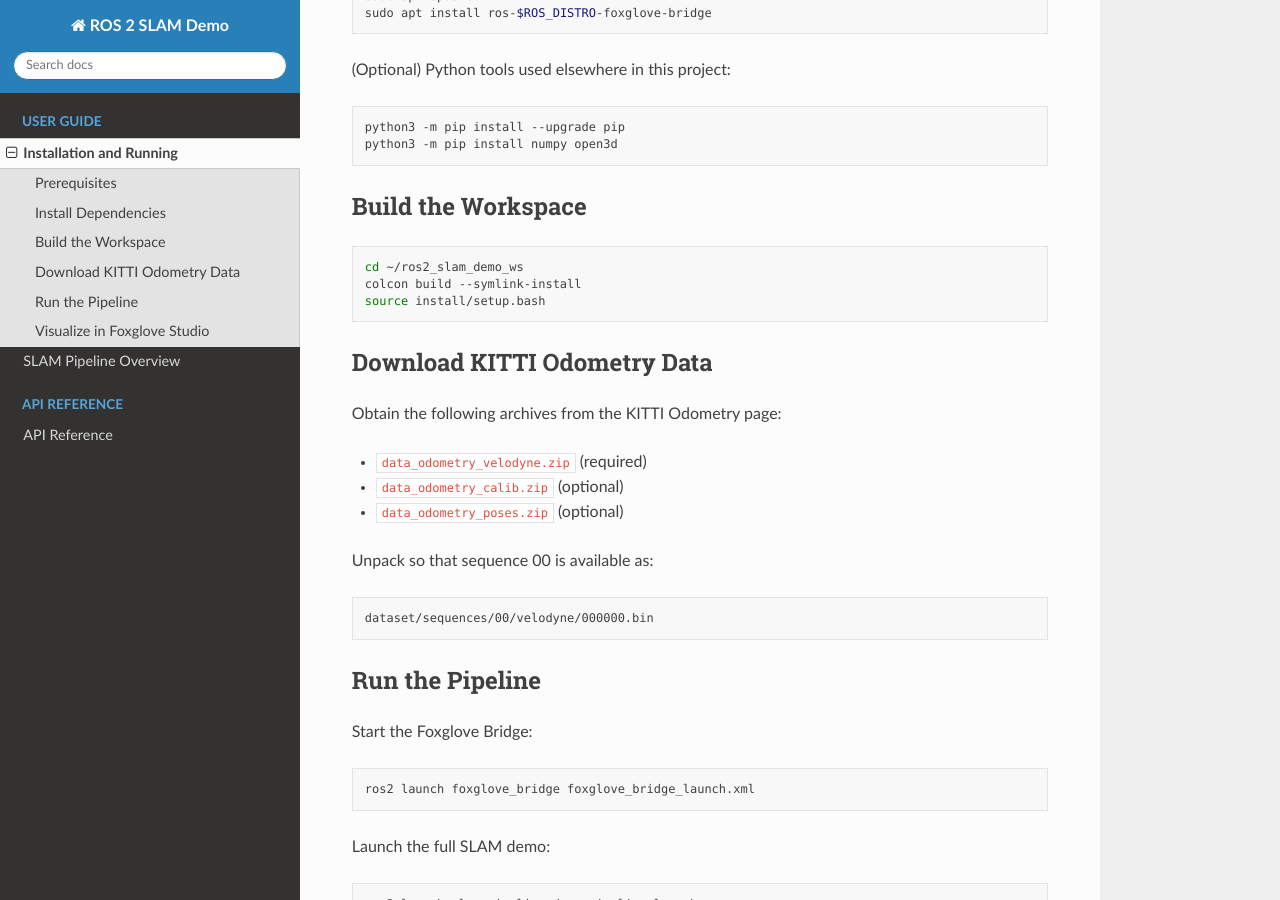
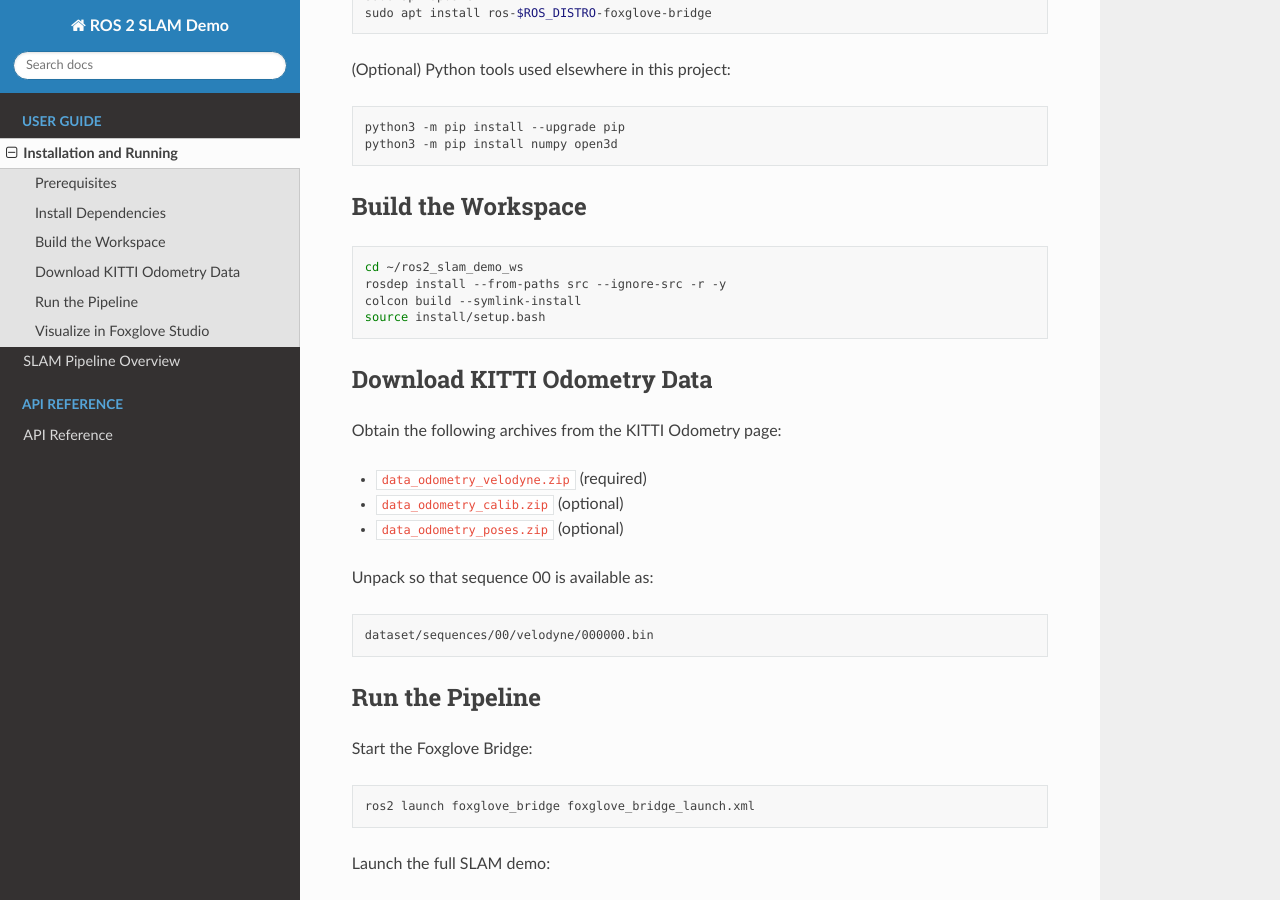
Before and after one commit to zeidk/ros2_slam_demo_ws, a Sphinx documentation site: the page built from docs/source/guide/install_run.rst, in a window 1280 px wide and 900 px high, scrolled down 537 px. Built offline with Sphinx 7.4.7 and the Read the Docs theme 3.1.0, drawn with Linux system fonts in a browser that asks for light colours.

Commit message:
updated installation instructions

```diff
--- a/docs/source/guide/install_run.rst
+++ b/docs/source/guide/install_run.rst
@@ -35,6 +35,7 @@ Build the Workspace
 .. code-block:: bash
 
    cd ~/ros2_slam_demo_ws
+   rosdep install --from-paths src --ignore-src -r -y
    colcon build --symlink-install
    source install/setup.bash
 
```
